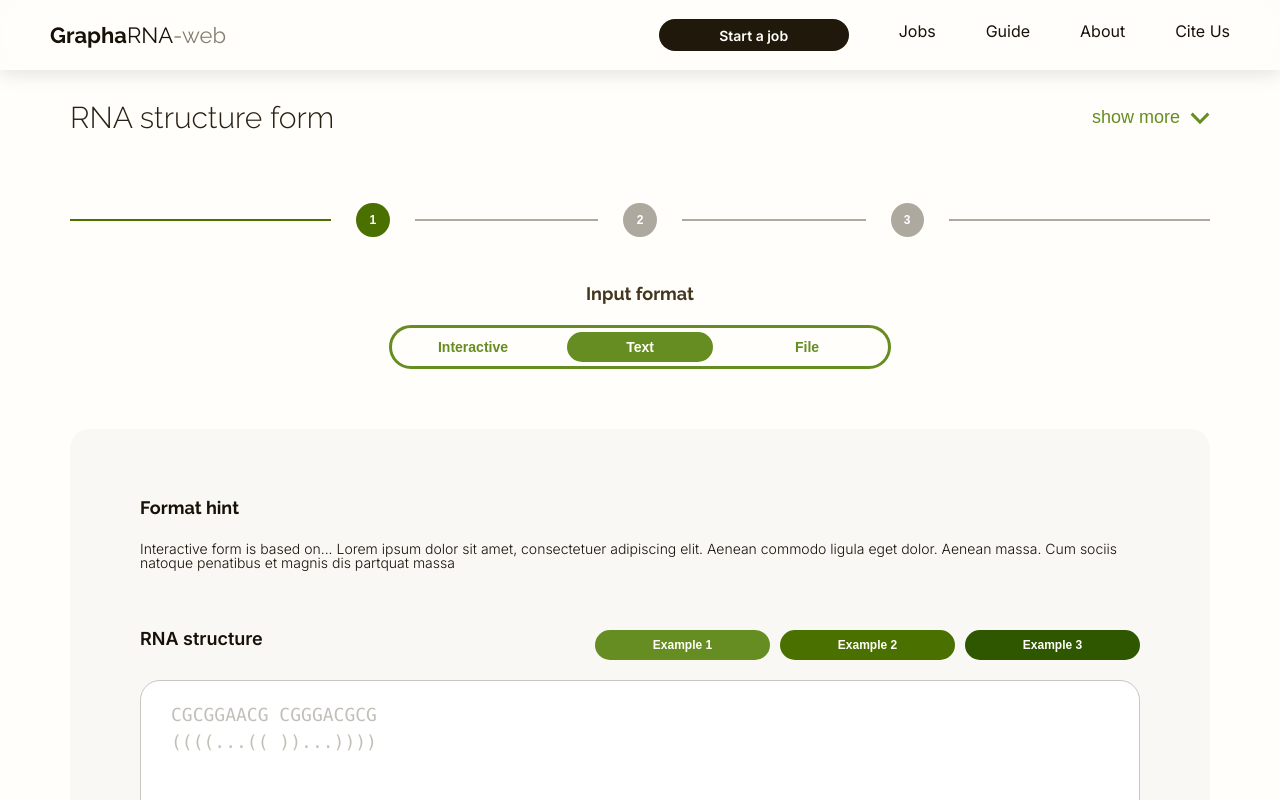
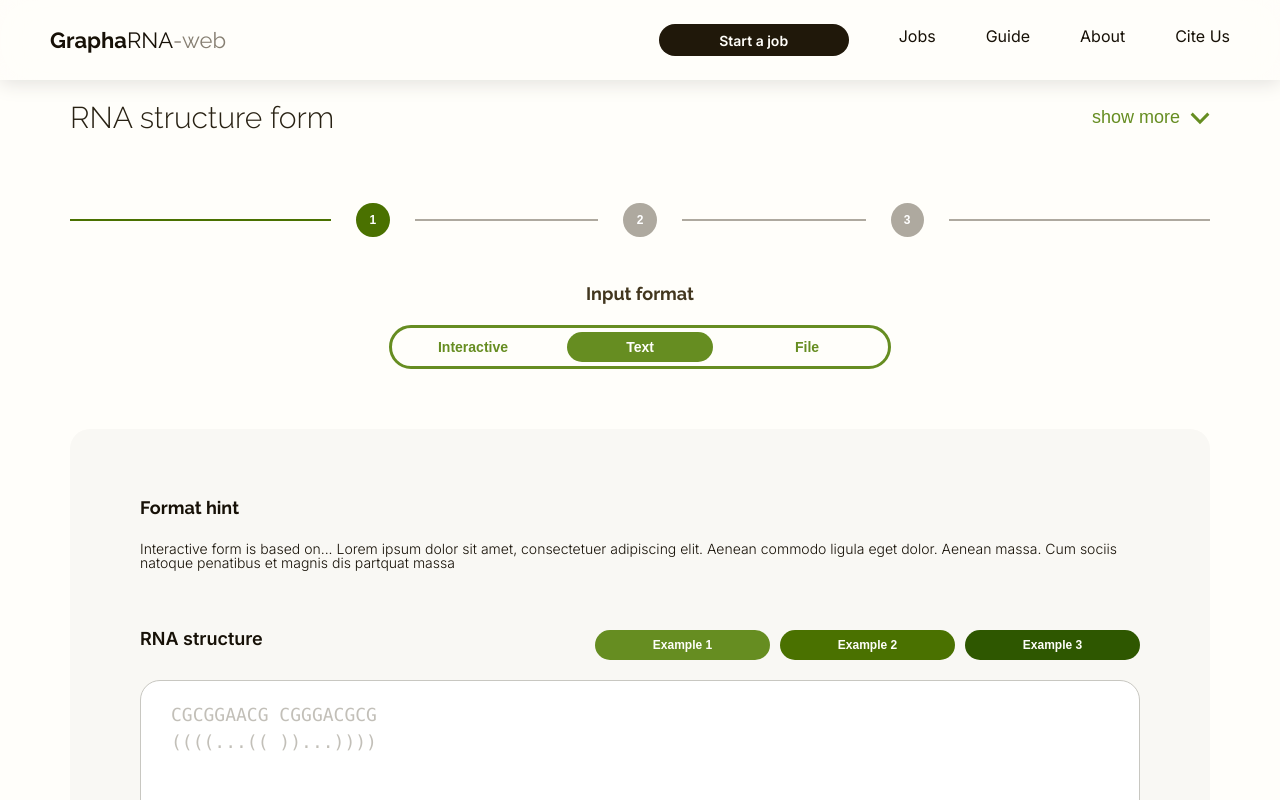
Before and after one commit to GraphaRNA-web/GraphaRNA-web, a Next.js app in the folder frontend/: page /submitJob in a window 1280 px wide. Shown: the top 800 px of the page. Built offline with nearby package versions, Linux system fonts and the light colour scheme; a web font is replaced by a local one.

Commit message:
slight changes to css

```diff
--- a/frontend/app/styles/navbar.css
+++ b/frontend/app/styles/navbar.css
@@ -2,7 +2,7 @@
   position: fixed;
   top: -1;
   width: 100%;
-  height: 70px;;
+  height: 80px;;
   background-color: rgba(255, 254, 250, 0.5);
   display: flex;
   justify-content: space-between;
@@ -45,6 +45,8 @@
   color: var(--brown-base);
   font-weight: 400;
   font-size: 16px;
+  text-align: center;
+  align-items: center;
 }
 
 .navbar__link:hover {
```
